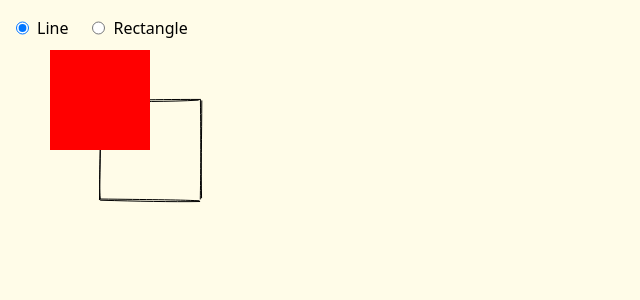
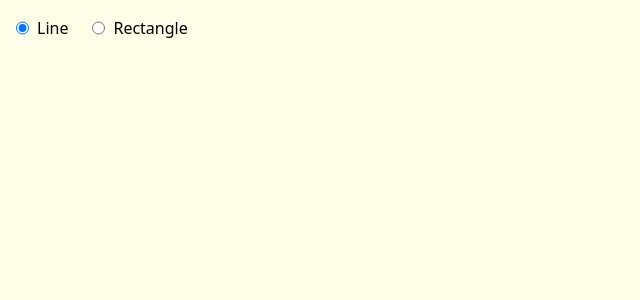
Before and after one commit to mmendesas/whiteboard, a React (Vite) app: page / in a window 1280 px wide. Shown: the top 300 px of the page, without its empty margins (0-640 px from the left). Built offline with nearby package versions, Linux system fonts and the light colour scheme.

Commit message:
chore: clean old hard coded elements

```diff
--- a/src/App.tsx
+++ b/src/App.tsx
@@ -22,14 +22,8 @@ function App() {
 
     // draw
     const roughCanvas = rough.canvas(canvas);
-    const rectangle = roughGenerator.rectangle(100, 100, 100, 100);
 
     elements.forEach(({ roughElement }) => roughCanvas.draw(roughElement));
-
-    roughCanvas.draw(rectangle);
-
-    context.fillStyle = 'red';
-    context.fillRect(50, 50, 100, 100);
   }, [elements]);
 
   const handleMouseDown = (
```
Also changed, not shown: 1 other file (tests, documents, lock files or other folders).
